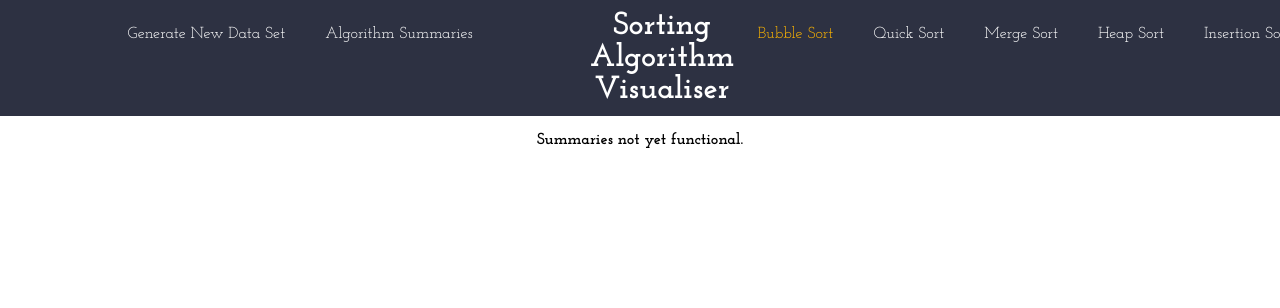
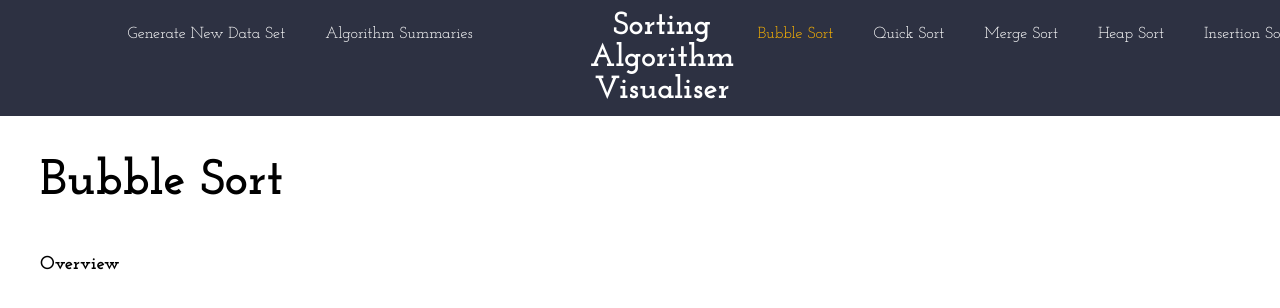
Before and after one commit to owenmilliner/sorting-algorithm-visualiser, a React (Create React App) app in the folder sorting-algorithm-visualiser/: page /summaries in a window 1280 px wide. Shown: the top 308 px of the page. Built offline with nearby package versions, Linux system fonts and the light colour scheme.

Commit message:
Setup of css grid to align summaries page.

```diff
--- a/sorting-algorithm-visualiser/src/App.css
+++ b/sorting-algorithm-visualiser/src/App.css
@@ -2,12 +2,20 @@
   text-align: center;
   font-family: 'Josefin Slab', serif;
   color: white;
+  height: auto;
+}
+
+.root {
+  height: auto;
 }
 
 body {
   max-width: 1500px;
+  height: 790px;
   margin: auto;
 }
+
+/* HEADER */
 
 .header {
   background-color: #2d3142;
@@ -107,6 +115,10 @@ body {
   background-color: rgb(255, 255, 255);
 }
 
+/* END HEADER */
+
+/* CHART */
+
 .bar {
   width: 10px;
   height: 100%;
@@ -125,7 +137,40 @@ body {
   width: auto;
 }
 
-.summaries__text {
+/* END CHART */
+
+/* SUMMARIES */
+
+.summaries {
+  width: 100%;
+  height: 100%;
   color: black;
-  font-weight: bold;
+  display: grid;
+  grid-template-areas:
+    'a a a a'
+    'b title graph c'
+    'b subtitle graph c'
+    'b body graph c'
+    'b body heading c'
+    'b body detail c'
+    'd d d d';
+  grid-template-columns: 0px 813px 513px 0px;
+  grid-template-rows: 40px 80px 50px 325px 40px 100px 40px;
+  column-gap: 40px;
+  overflow: hidden;
 }
+
+.summaries__title {
+  font-size: 50px;
+  margin: 0;
+  height: auto;
+  grid-area: title;
+  margin-right: auto;
+}
+
+.summaries__subtitle {
+  grid-area: subtitle;
+  margin-right: auto;
+}
+
+/* END SUMMARIES */
--- a/sorting-algorithm-visualiser/src/components/Summaries.jsx
+++ b/sorting-algorithm-visualiser/src/components/Summaries.jsx
@@ -14,7 +14,12 @@
         The algorithm will only recognise that the list is in order if it makes no changes in a pass.
 */
 const Summaries = () => {
-  return <p className='summaries__text'>Summaries not yet functional.</p>;
+  return (
+    <div className='summaries'>
+      <h2 className='summaries__title'>Bubble Sort</h2>
+      <h3 className='summaries__subtitle'>Overview</h3>
+    </div>
+  );
 };
 
 export default Summaries;
```
